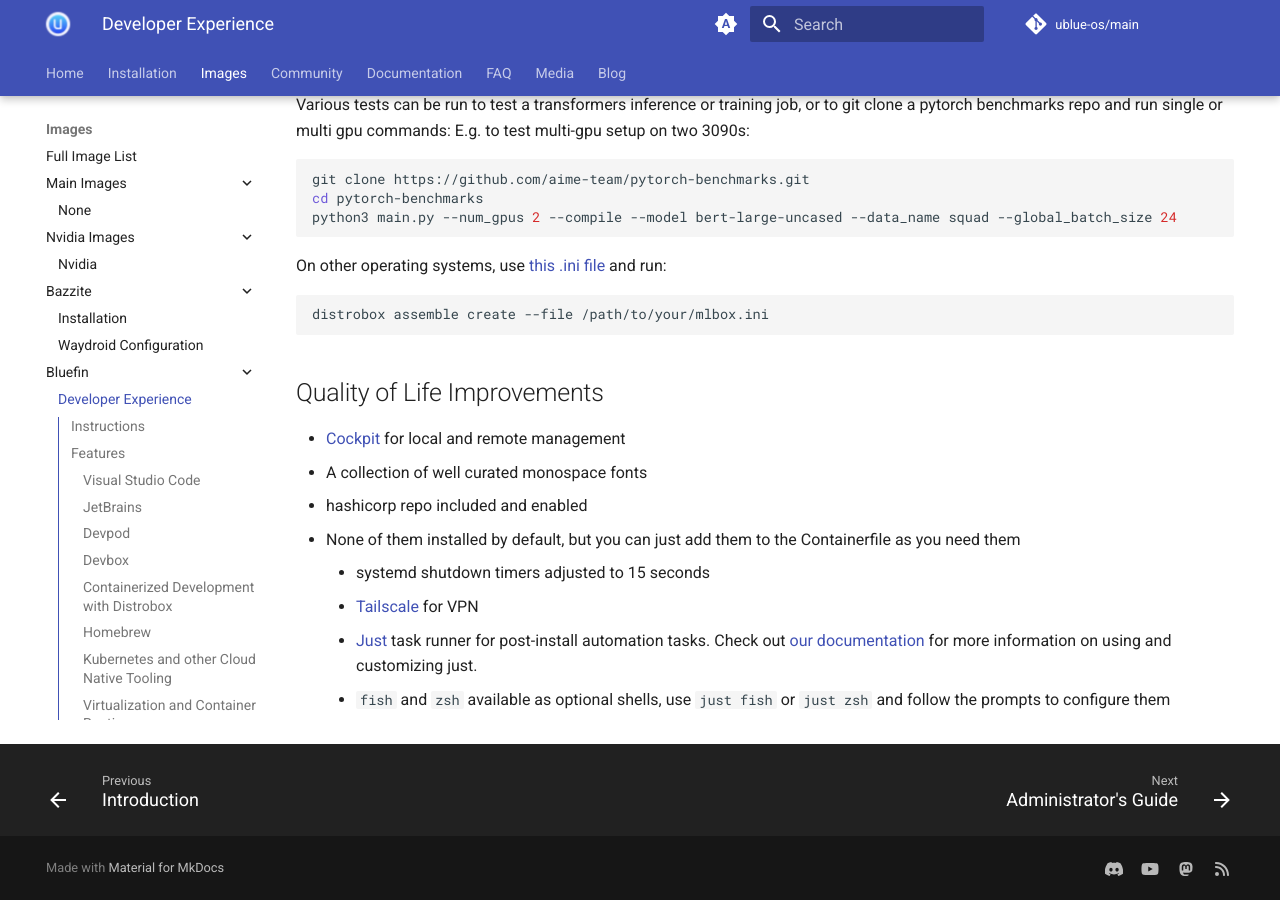
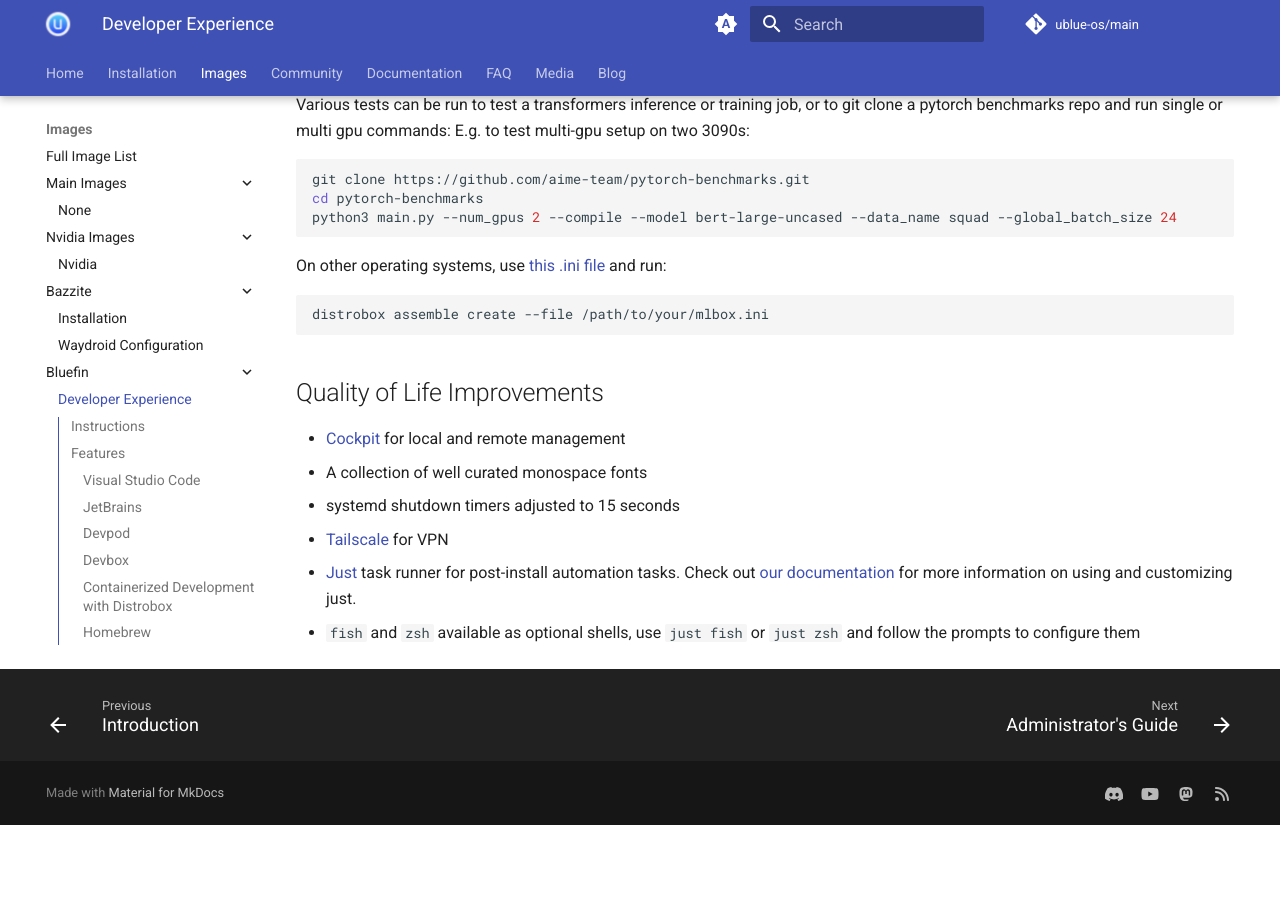
Before and after one commit to ublue-os/website, an MkDocs documentation site: the page built from docs/images/bluefin/developer-experience.md, in a window 1280 px wide and 900 px high, scrolled down 3124 px. Built offline with MkDocs 1.6.1 and Material for MkDocs 9.7.7, drawn with Linux system fonts in a browser that asks for light colours; comment, search, counter and statistics services are not loaded; after the commit the page ends 3949 px from its top, so only the background shows below that.

Commit message:
fix: update misc tools section (#378)

```diff
--- a/docs/images/bluefin/developer-experience.md
+++ b/docs/images/bluefin/developer-experience.md
@@ -122,9 +122,7 @@ distrobox assemble create --file /path/to/your/mlbox.ini
 
 - [Cockpit](https://cockpit-project.org/) for local and remote management
 - A collection of well curated monospace fonts
-- hashicorp repo included and enabled
-  - None of them installed by default, but you can just add them to the Containerfile as you need them
-    - systemd shutdown timers adjusted to 15 seconds
-    - [Tailscale](https://tailscale.com/) for VPN
-    - [Just](https://github.com/casey/just) task runner for post-install automation tasks. Check out [our documentation](https://universal-blue.org/guide/just/) for more information on using and customizing just.
-    - `fish` and `zsh` available as optional shells, use `just fish` or `just zsh` and follow the prompts to configure them
+- systemd shutdown timers adjusted to 15 seconds
+- [Tailscale](https://tailscale.com/) for VPN
+- [Just](https://github.com/casey/just) task runner for post-install automation tasks. Check out [our documentation](https://universal-blue.org/guide/just/) for more information on using and customizing just.
+- `fish` and `zsh` available as optional shells, use `just fish` or `just zsh` and follow the prompts to configure them
```
